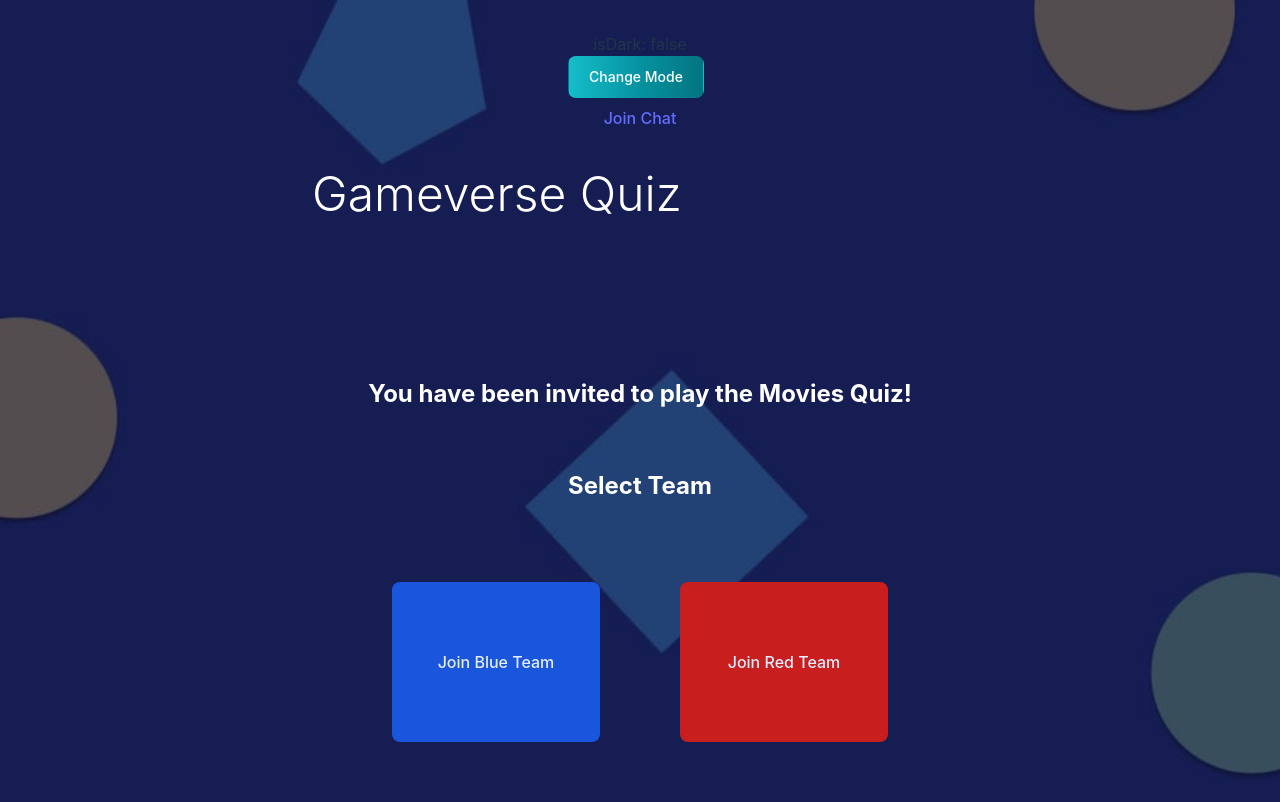
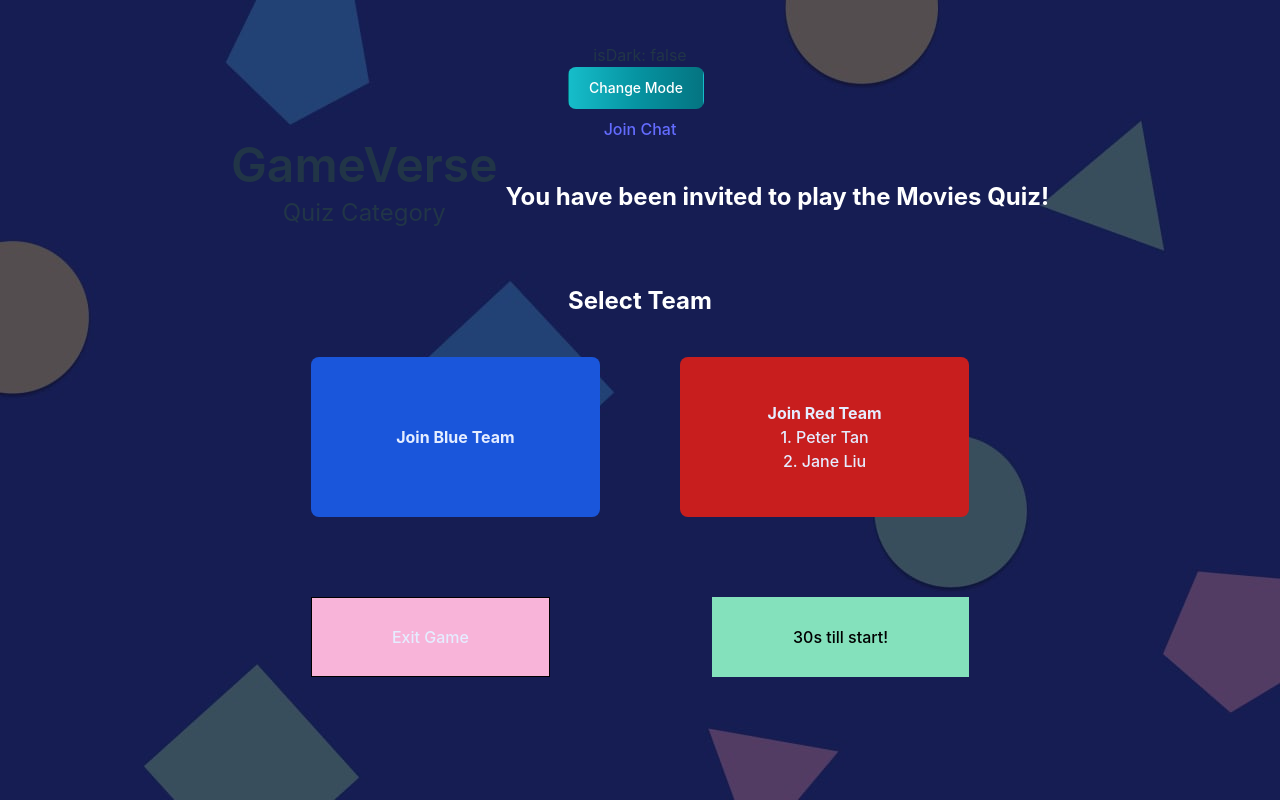
Before and after one commit to verwinkwasmu/fyp-10-gameverse, a Vue app in the folder ui/: page /TeamQuiz in a window 1280 px wide. Shown: the top 802 px of the page. Built offline with nearby package versions, Linux system fonts and the light colour scheme.

Commit message:
TeamQuiz additions

```diff
--- a/ui/src/components/TeamQuiz.vue
+++ b/ui/src/components/TeamQuiz.vue
@@ -1,28 +1,54 @@
 <template lang="">
 
-    <p class="flex justify-left text-5xl text-white pt-10 pl-20 font-light">
+    <!-- <p class="flex justify-left text-5xl text-white pt-10 pl-20 font-light">
       Gameverse Quiz
-    </p>
-    <div class="flex items-center justify-center pt-40 mb-0">
-    <p class="text-2xl text-white font-bold pb-5">
+    </p> -->
+    <div class="grid grid-rows-2 grid-flow-col gap-2 justify-start">
+            <div class="text-5xl font-semibold col-span-2">GameVerse</div>
+            <div class="text-2xl col-span-2">Quiz Category</div>
+            <div class="text-sm row-span-2 flow-root">
+              <p class="float-right mt-10 text-2xl text-white font-bold">You have been invited to play the Movies Quiz!</p>
+            </div>
+      </div>
+    <div class="flex items-center justify-center pt-10 mb-0">
+    <!-- <p class="text-2xl text-white font-bold pb-5">
       You have been invited to play the Movies Quiz!
-    </p>
+    </p> -->
+
     </div>
-    <div class="flex items-center justify-center pt-10 pb-0 mb-0">
+    <div class="flex items-center justify-center pt-0 pb-0 mb-0">
     <p class="text-2xl text-white font-bold">
       Select Team
     </p>
     </div>
-    <div class="flex items-center justify-center space-x-20 m-20 pr-20 pl-20">
+    <div class="flex items-center justify-center space-x-20 mt-10 mb-20 pr-20 pl-20">
 
     <button class="w-full h-40 text-indigo-100 transition-colors duration-150 bg-blue-700 rounded-lg focus:shadow-outline hover:bg-blue-400">
+      <div class="font-bold">
       Join Blue Team
+      </div>
+      <div class="items-left">
+        <ul id="example-1">
+          <li v-for="item in items" :key="item.message">
+            {{ item.message }}
+          </li>
+        </ul>
+      </div>
     </button>
     <button class="w-full h-40 text-indigo-100 transition-colors duration-150 bg-red-700 rounded-lg focus:shadow-outline hover:bg-pink-400">
+      <div class="font-bold">
       Join Red Team
+      </div>
+      <div class="items-left">
+        <ol>
+          <li>1. Peter Tan</li>
+          <li>2. Jane Liu</li>
+          <li></li>
+        </ol>
+      </div>
     </button>
     </div>
-    <div class="flex items-center justify-between space-x-40 m-20 pt-20">
+    <div class="flex items-center justify-between space-x-40 m-20 pt-0">
 
     <button class="items-centre pl-20 pr-20 h-20 text-indigo-100 border border-black bg-pink-300 rounded-none focus:shadow-outline">
       Exit Game
@@ -41,3 +67,22 @@
     background-size: cover;
   }
 </style>
+
+// <script>
+// import { TeamQuiz } from '@vue/composition-api'
+
+// export default defineComponent({
+//   setup() {
+
+//   },
+// })
+// var example1 = new Vue({
+//   el: '#example-1',
+//   data: {
+//     items: [
+//       { message: 'Foo' },
+//       { message: 'Bar' }
+//     ]
+//   }
+// })
+// </script>
```
